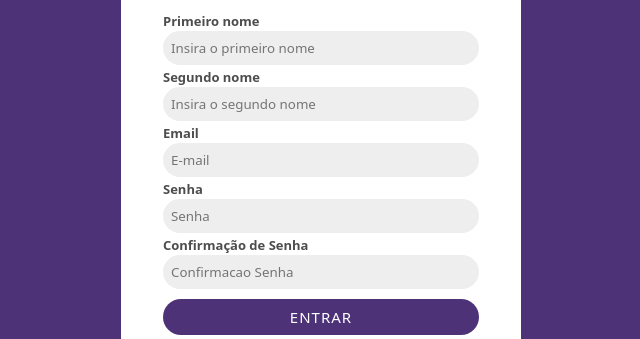
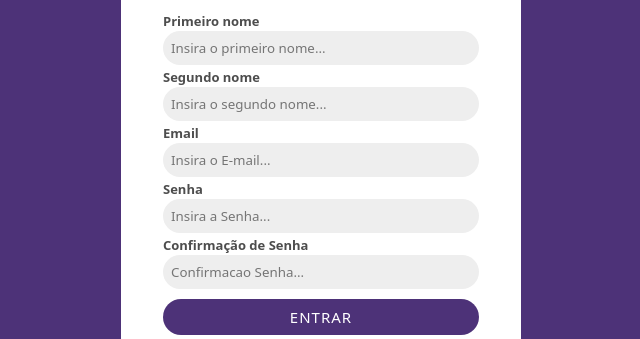
Before and after one commit to matdelgado/Checkpoint3-RWD, a plain HTML site: page index.html in a window 1280 px wide. Shown: the part 243-582 px from the top of the page, 319-959 px from the left. Drawn offline with Linux system fonts and the light colour scheme.

Commit message:
Ajuste nos PlaceHolders

```diff
--- a/index.html
+++ b/index.html
@@ -21,23 +21,23 @@
             <fieldset>
                 <div>
                     <label for="idFirstName">Primeiro nome</label>
-                    <input type="text" name="txtFirstName" id="idFirstName" placeholder="Insira o primeiro nome">
+                    <input type="text" name="txtFirstName" id="idFirstName" placeholder="Insira o primeiro nome...">
                 </div>
                 <div>
                     <label for="idLastName">Segundo nome</label>
-                    <input type="text" name="txtLastName" id="idLastName" placeholder="Insira o segundo nome">
+                    <input type="text" name="txtLastName" id="idLastName" placeholder="Insira o segundo nome...">
                 </div>
                 <div>
                     <label for="idEmail">Email</label>
-                    <input type="email" name="txtEmail" id="idEmail" placeholder="E-mail">
+                    <input type="email" name="txtEmail" id="idEmail" placeholder="Insira o E-mail...">
                 </div>
                 <div>
                     <label for="idPass">Senha</label>
-                    <input type="password" name="txtPass" id="idPass" placeholder="Senha">
+                    <input type="password" name="txtPass" id="idPass" placeholder="Insira a Senha...">
                 </div>
                 <div>
                     <label for="idConfPass">Confirmação de Senha</label>
-                    <input type="password" name="txtConfPass" id="idConfPass" placeholder="Confirmacao Senha">
+                    <input type="password" name="txtConfPass" id="idConfPass" placeholder="Confirmacao Senha...">
                 </div>
                 <div>
                     <button type="submit" id="btnSubmit">Entrar</button>
```
